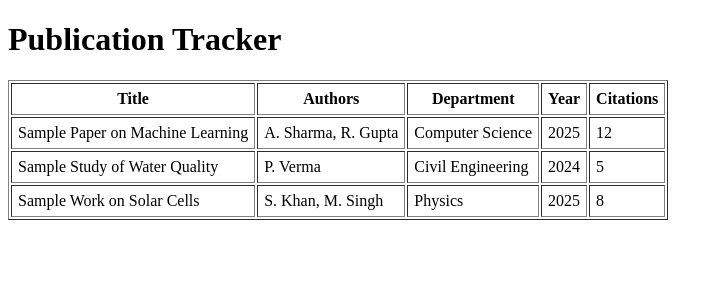
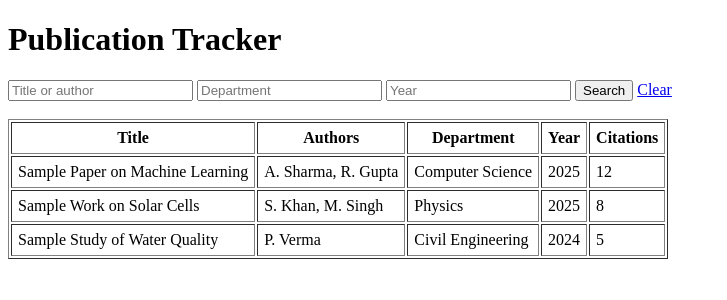
Before and after one commit to namit53/publication-tracker, a Spring Boot app: page /publications in a window 1280 px wide. Shown: the top 300 px of the page, without its empty margins (0-727 px from the left). Run offline with Spring Boot 4, Linux system fonts and the light colour scheme; data comes from the database, SQL or seed files in the repository.

Commit message:
Add search and filter for publications

```diff
--- a/src/main/java/com/university/tracker/PublicationController.java
+++ b/src/main/java/com/university/tracker/PublicationController.java
@@ -3,19 +3,26 @@ package com.university.tracker;
 import org.springframework.stereotype.Controller;
 import org.springframework.ui.Model;
 import org.springframework.web.bind.annotation.GetMapping;
+import org.springframework.web.bind.annotation.RequestParam;
 
 @Controller
 public class PublicationController {
 
-    private final PublicationRepository repo;
+    private final PublicationService service;
 
-    public PublicationController(PublicationRepository repo) {
-        this.repo = repo;
+    public PublicationController(PublicationService service) {
+        this.service = service;
     }
 
     @GetMapping("/publications")
-    public String list(Model model) {
-        model.addAttribute("publications", repo.findAll());
+    public String list(@RequestParam(required = false) String q,
+                       @RequestParam(required = false) String department,
+                       @RequestParam(required = false) Integer year,
+                       Model model) {
+        model.addAttribute("publications", service.search(q, department, year));
+        model.addAttribute("q", q);
+        model.addAttribute("department", department);
+        model.addAttribute("year", year);
         return "publications";
     }
 }
--- a/src/main/resources/templates/publications.html
+++ b/src/main/resources/templates/publications.html
@@ -6,6 +6,16 @@
 </head>
 <body>
   <h1>Publication Tracker</h1>
+
+  <form method="get" action="/publications">
+    <input type="text" name="q" placeholder="Title or author" th:value="${q}">
+    <input type="text" name="department" placeholder="Department" th:value="${department}">
+    <input type="number" name="year" placeholder="Year" th:value="${year}">
+    <button type="submit">Search</button>
+    <a href="/publications">Clear</a>
+  </form>
+  <br>
+
   <table border="1" cellpadding="6">
     <tr>
       <th>Title</th><th>Authors</th><th>Department</th><th>Year</th><th>Citations</th>
@@ -17,6 +27,9 @@
       <td th:text="${p.year}"></td>
       <td th:text="${p.citations}"></td>
     </tr>
+    <tr th:if="${#lists.isEmpty(publications)}">
+      <td colspan="5">No papers found.</td>
+    </tr>
   </table>
 </body>
 </html>
```
Also changed, not shown: src/main/java/com/university/tracker/PublicationService.java (added, +30 -0 lines), 1 other file.
